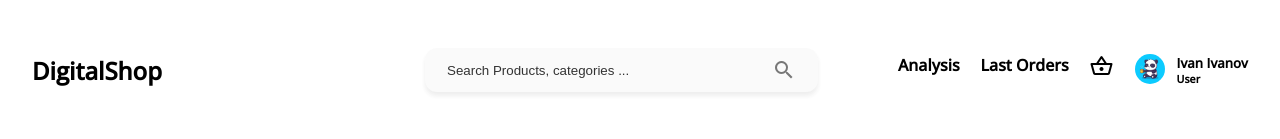
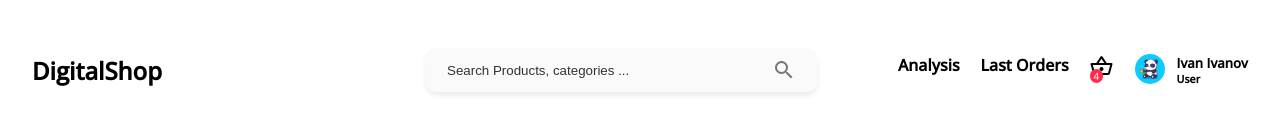
Before and after one commit to KAdelya/frontend_shop_digital_departments, a React (Create React App) app: page / in a window 1280 px wide. Shown: the top 139 px of the page. Built offline with nearby package versions, Linux system fonts and the light colour scheme.

Commit message:
basket icon

```diff
--- a/src/components/header/AuthorizedCard.tsx
+++ b/src/components/header/AuthorizedCard.tsx
@@ -1,6 +1,7 @@
 import styles from './index.module.sass'
 import {NavLink} from "react-router-dom";
 import avatar from "../../assets/images/avatar.jpg";
+import BasketIcon from "./BasketIcon/BasketIcon";
 
 const AuthorizedCard = () => {
     return (
@@ -18,9 +19,8 @@ const AuthorizedCard = () => {
                 </NavLink>
             </li>
             <li>
-                <NavLink
-                    to="/basket">
-                    <span className="material-icons-outlined">shopping_basket</span>
+                <NavLink to="/basket">
+                    <BasketIcon count={4}/>
                 </NavLink>
             </li>
             <li>
--- /dev/null
+++ b/src/components/header/BasketIcon/BasketIcon.tsx
@@ -0,0 +1,15 @@
+import styles from './index.module.sass'
+import {FC} from "react";
+
+const BasketIcon: FC<{ count?: number }> = ({count}) => {
+    return (
+        <div className={styles.basket}>
+            <span className="material-icons-outlined">shopping_basket</span>
+            {count && (<div className={styles.basket__circle}>
+                <div className={styles.basket__count}>{count}</div>
+            </div>)}
+        </div>
+    )
+}
+
+export default BasketIcon
--- /dev/null
+++ b/src/components/header/BasketIcon/index.module.sass
@@ -0,0 +1,17 @@
+.basket
+  position: relative
+
+  &__circle
+    position: absolute
+    bottom: 0
+    left: 0
+
+  &__count
+    padding: 0 4px
+    background: #ff2c4d
+    color: white
+    border-radius: 50px
+    display: flex
+    align-items: center
+    justify-content: center
+    font-size: 10px
```
